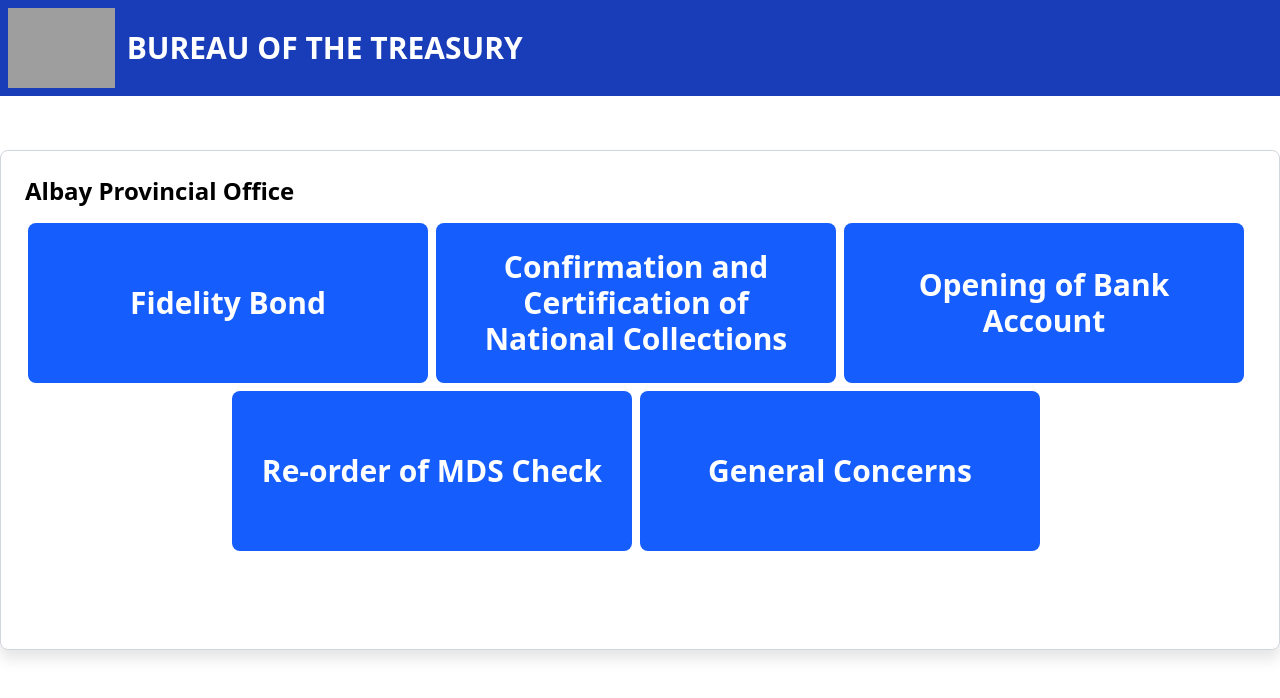
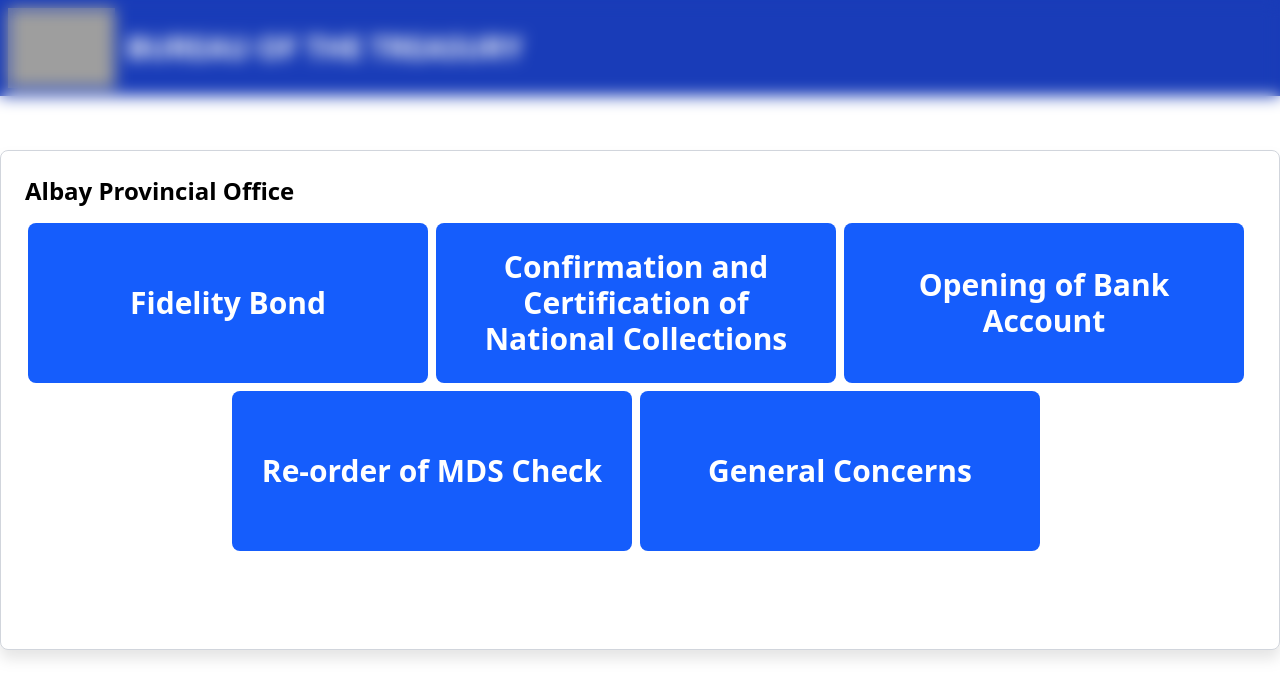
Before and after one commit to johnmarrkk/BTr-2025, a SvelteKit app: page / in a window 1280 px wide. Both pictures are taken after a click on the button "Albay Provincial Office". Shown: the top 698 px of the page. Built offline with nearby package versions, Linux system fonts and the light colour scheme; grey boxes are pictures that could not be loaded.

Commit message:
modal blur

```diff
--- a/src/routes/apo-services.svelte
+++ b/src/routes/apo-services.svelte
@@ -1,6 +1,5 @@
 <script>
     import { createEventDispatcher } from "svelte";
-
     import Modal from "./queue-number.svelte";
     let modalVisible = false;
     let queueNumber = 0;
@@ -58,7 +57,8 @@
 <!-- svelte-ignore a11y_click_events_have_key_events -->
 <!-- svelte-ignore a11y_no_static_element_interactions -->
 <div
-    class="absolute top-0 left-0 w-full h-screen flex items-center justify-center z-50"
+    class="absolute top-0 left-0 w-full h-screen flex items-center justify-center z-50
+           backdrop-blur-sm bg-transparent bg-opacity-50"
     on:click={handleClickOutside}
 >
     <div
@@ -98,12 +98,14 @@
     </div>
 </div>
 
+
 {#if isModalOpen}
     <!-- svelte-ignore a11y_click_events_have_key_events -->
     <!-- svelte-ignore a11y_no_static_element_interactions -->
     <div>
         <div
-            class="absolute top-0 left-0 w-full h-screen flex items-center justify-center z-50"
+            class="absolute top-0 left-0 w-full h-screen flex items-center justify-center z-50
+           backdrop-blur-sm bg-transparent bg-opacity-50"
         >
             <div class="bg-white bg-opacity-90 rounded-lg shadow-lg p-8 w-auto">
                 <h2 class="text-2xl font-bold mb-4">
@@ -147,7 +149,8 @@
     <!-- svelte-ignore a11y_no_static_element_interactions -->
     <div>
         <div
-            class="absolute top-0 left-0 w-full h-screen flex items-center justify-center z-50"
+            class="absolute top-0 left-0 w-full h-screen flex items-center justify-center z-50
+           backdrop-blur-sm bg-transparent bg-opacity-50"
         >
             <div class="bg-white bg-opacity-90 rounded-lg shadow-lg p-8 w-auto">
                 <div class="flex">
```
